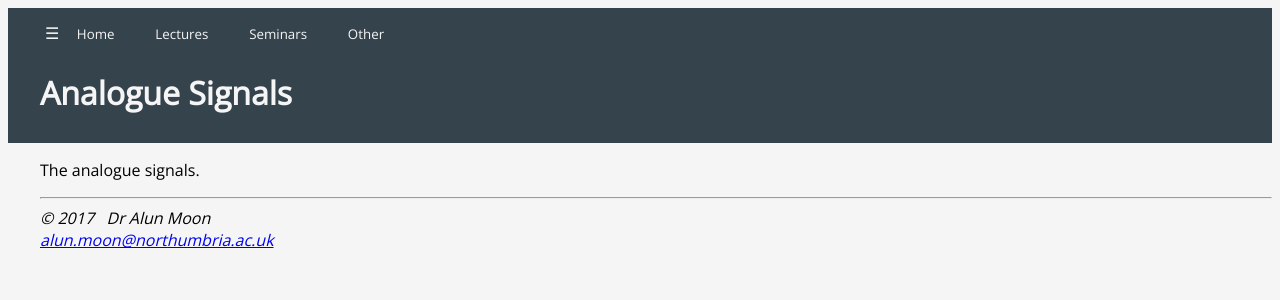
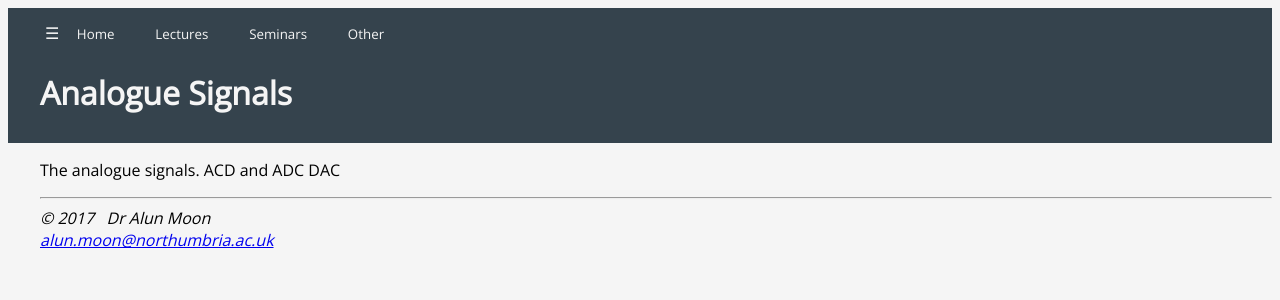
Before and after one commit to kf5011/kf5011.github.io, a Jekyll site: the page built from _seminars/02.md, in a window 1280 px wide. Shown: the top 300 px of the page. Built offline with Jekyll 4.4.1, drawn with Linux system fonts in a browser that asks for light colours.

```diff
--- a/_seminars/02.md
+++ b/_seminars/02.md
@@ -1,5 +1,8 @@
 ---
 title: Analogue Signals
 layout: default
+excerpt_separator: <!--more-->
 ---
 The analogue signals.
+<!--more-->
+ACD and ADC DAC
```
Also changed, not shown: _seminars/00.md (+2 -2 lines), _seminars/01.md (+3 -0 lines).
